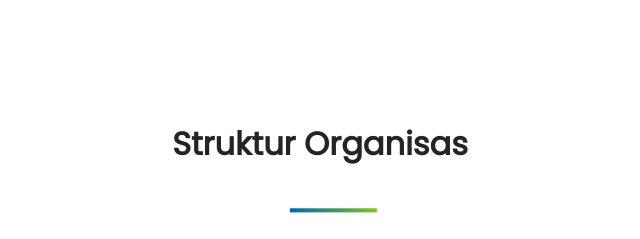
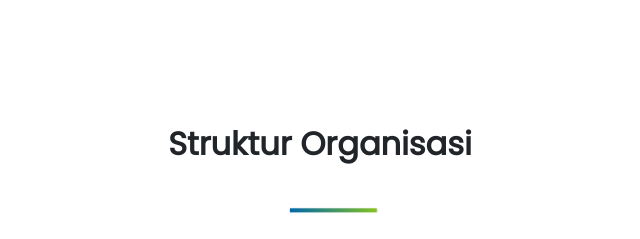
Before and after one commit to ferdiansahgg/ptmnew, a website: page upload-to-server/tentang-kami.html in a window 1280 px wide. Shown: the part 3693-3932 px from the top of the page, 320-960 px from the left. Drawn offline with nearby package versions, Linux system fonts and the light colour scheme; files whose address does not match are found by name.

Commit message:
fixed typo

```diff
--- a/upload-to-server/tentang-kami.html
+++ b/upload-to-server/tentang-kami.html
@@ -258,7 +258,7 @@
 <section id="struktur-organisasi" >
     <div class="container my-5 mx-auto w-80">
         <div class="text-center">
-            <h2>Struktur Organisas</h2>
+            <h2>Struktur Organisasi</h2>
             <div class="d-flex flex-column">
                 <img src="assets/img/organisasi/1.png" alt="struktur-organisasi" />
                 <img src="assets/img/organisasi/2.png" alt="struktur-organisasi" />
```
